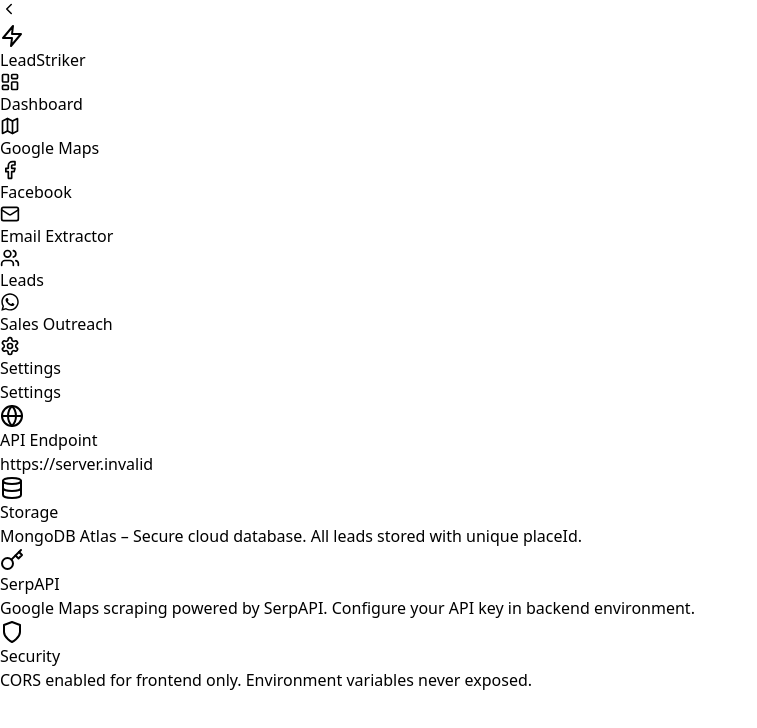
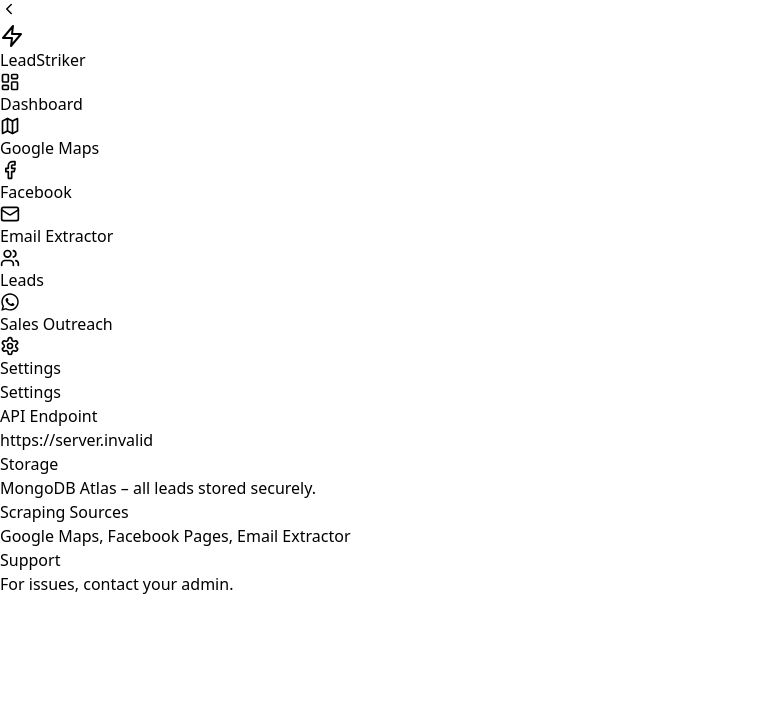
Before and after one commit to faisalchohan655-design/New-frontend, a React (Vite) app: page /settings in a window 1280 px wide. Shown: the top 728 px of the page, without its empty margins (0-757 px from the left). Built offline with nearby package versions, Linux system fonts and the light colour scheme; no server answers.

Commit message:
Refactor Settings component layout and content

```diff
--- a/src/components/Settings.jsx
+++ b/src/components/Settings.jsx
@@ -1,29 +1,14 @@
-import { Settings as SettingsIcon, Globe, Key, Database, Shield } from 'lucide-react';
-
 const Settings = () => {
   return (
     <div>
       <h1 className="text-4xl font-bold bg-gradient-to-r from-gray-700 to-gray-900 bg-clip-text text-transparent mb-6">Settings</h1>
       <div className="grid grid-cols-1 md:grid-cols-2 gap-6">
-        <div className="bg-white p-6 rounded-2xl shadow-md">
-          <div className="flex items-center gap-3 mb-4"><Globe className="w-6 h-6 text-indigo-600" /><h2 className="text-xl font-semibold">API Endpoint</h2></div>
-          <p className="font-mono text-sm bg-gray-100 p-3 rounded-lg break-all">{import.meta.env.VITE_API_URL}</p>
-        </div>
-        <div className="bg-white p-6 rounded-2xl shadow-md">
-          <div className="flex items-center gap-3 mb-4"><Database className="w-6 h-6 text-green-600" /><h2 className="text-xl font-semibold">Storage</h2></div>
-          <p>MongoDB Atlas – Secure cloud database. All leads stored with unique placeId.</p>
-        </div>
-        <div className="bg-white p-6 rounded-2xl shadow-md">
-          <div className="flex items-center gap-3 mb-4"><Key className="w-6 h-6 text-yellow-600" /><h2 className="text-xl font-semibold">SerpAPI</h2></div>
-          <p>Google Maps scraping powered by SerpAPI. Configure your API key in backend environment.</p>
-        </div>
-        <div className="bg-white p-6 rounded-2xl shadow-md">
-          <div className="flex items-center gap-3 mb-4"><Shield className="w-6 h-6 text-red-600" /><h2 className="text-xl font-semibold">Security</h2></div>
-          <p>CORS enabled for frontend only. Environment variables never exposed.</p>
-        </div>
+        <div className="bg-white p-6 rounded-2xl shadow-md"><h2 className="text-xl font-semibold mb-3">API Endpoint</h2><p className="font-mono text-sm bg-gray-100 p-3 rounded-lg break-all">{import.meta.env.VITE_API_URL}</p></div>
+        <div className="bg-white p-6 rounded-2xl shadow-md"><h2 className="text-xl font-semibold mb-3">Storage</h2><p>MongoDB Atlas – all leads stored securely.</p></div>
+        <div className="bg-white p-6 rounded-2xl shadow-md"><h2 className="text-xl font-semibold mb-3">Scraping Sources</h2><p>Google Maps, Facebook Pages, Email Extractor</p></div>
+        <div className="bg-white p-6 rounded-2xl shadow-md"><h2 className="text-xl font-semibold mb-3">Support</h2><p>For issues, contact your admin.</p></div>
       </div>
     </div>
   );
 };
-
 export default Settings;
```
